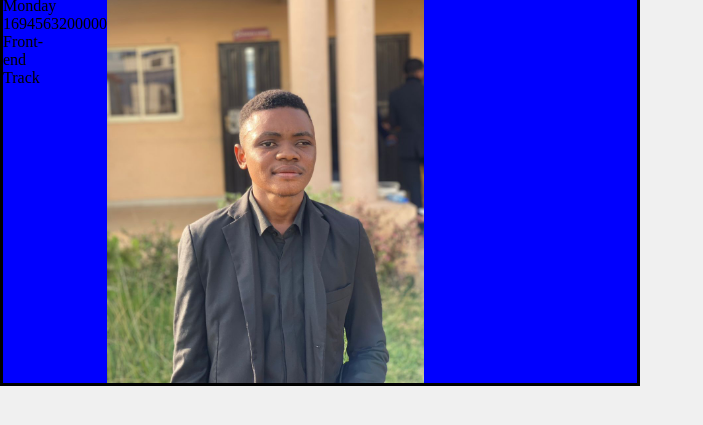
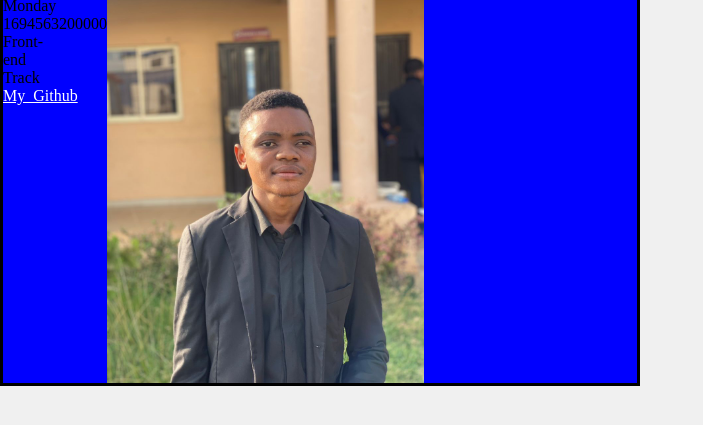
Before and after one commit to Akinloluwa12345/Stage-1, a plain HTML site: page index.html in a window 1280 px wide. Shown: the part 43-468 px from the top of the page, without its empty margins (0-703 px from the left). Drawn offline with Linux system fonts and the light colour scheme.

Commit message:
added href link and styled it

```diff
--- a/index.html
+++ b/index.html
@@ -16,7 +16,11 @@
           </div>
           <div class="time" data-testid="currentUTCTime">13:00PM</div>
           <p class="my-track" data-testid="myTrack">Front-end Track</p>
-          <a data-testid="githubURL" href=""></a>
+          <a
+            data-testid="githubURL"
+            href="https://github.com/Akinloluwa12345/Stage-1.git"
+            >My_Github</a
+          >
         </div>
       </div>
       <img
--- a/style.css
+++ b/style.css
@@ -26,3 +26,7 @@ main{
 
     width: 50%;
 }
+
+a{
+    color: #fff;
+}
```
